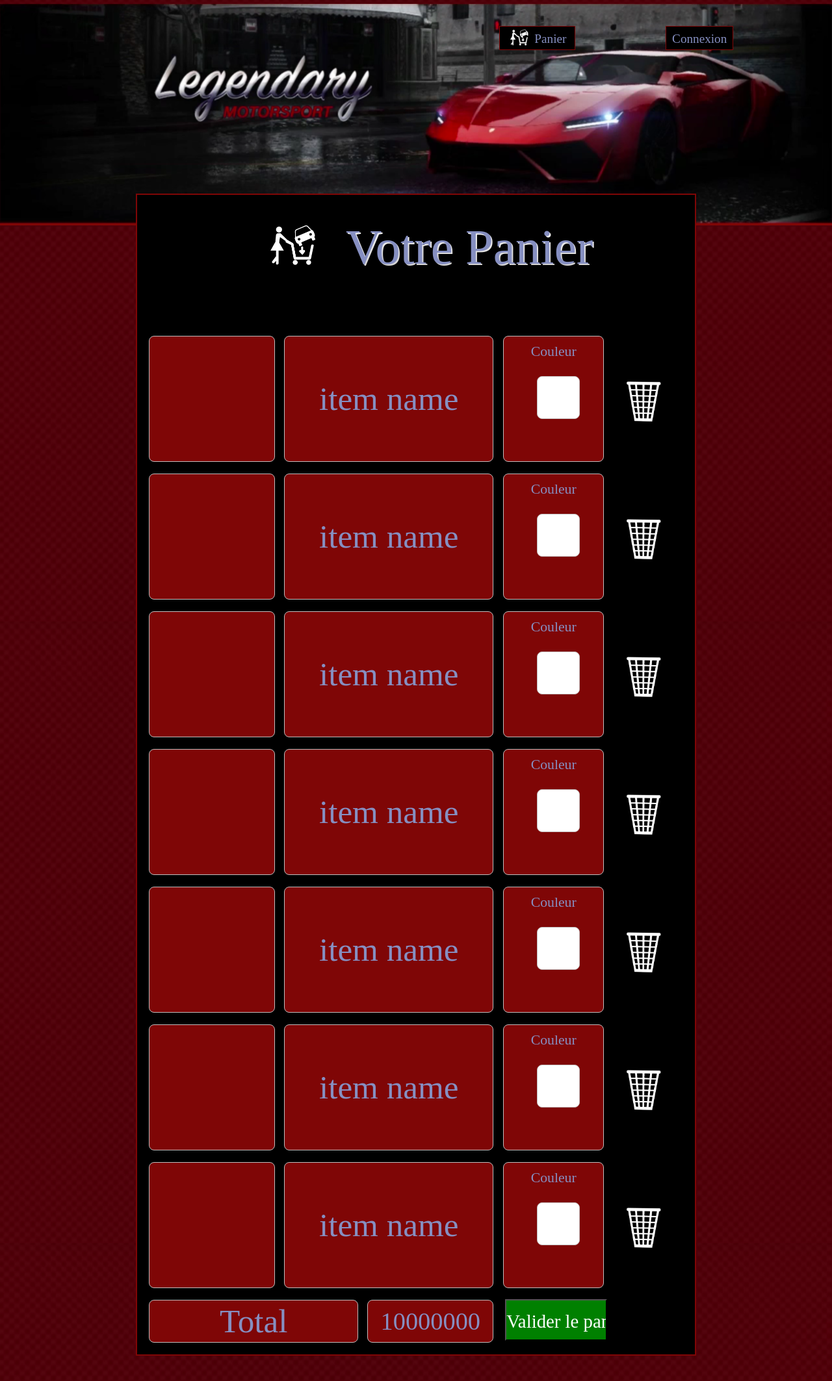
After one commit to michaelchevallier/phprush00, a PHP site: page /panier.php in a window 1280 px wide. The commit adds this page. Shown: the top 2126 px of the page at 65% size. Run offline with PHP 8.4, Linux system fonts and the light colour scheme.

Commit message:
panier done

```diff
--- /dev/null
+++ b/panier.php
@@ -0,0 +1,126 @@
+<?PHP
+?>
+
+<HTML>
+<HEAD>
+<script>
+<!--
+/*
+Auto Refresh Page with Time script
+By JavaScript Kit (javascriptkit.com)
+Over 200+ free scripts here!
+*/
+
+//enter refresh time in "minutes:seconds" Minutes should range from 0 to inifinity. Seconds should range from 0 to 59
+var limit="0:05"
+
+var doctitle = document.title
+var parselimit=limit.split(":")
+	parselimit=parselimit[0]*60+parselimit[1]*1
+
+function beginrefresh(){
+if (parselimit==1)
+	window.location.reload()
+	else{
+		parselimit-=1
+		curmin=Math.floor(parselimit/60)
+		cursec=parselimitvw60
+		if (curmin!=0)
+			curtime=curmin+" minutes and "+cursec+" seconds left until page refresh!"
+		else
+			curtime=cursec+" seconds left until page refresh!"
+			document.title = doctitle + ' (' + curtime +')'
+			setTimeout("beginrefresh()",1000)
+		}
+																								}
+
+if (window.addEventListener)
+	window.addEventListener("load", beginrefresh, false)
+else if (window.attachEvent)
+	window.attachEvent("load", beginrefresh)
+</script>
+
+	<meta charset="utf-8" />
+	<TITLE>Legendary Motorsports</TITLE>
+	<link rel="stylesheet" type="text/css" href="sources/index.css" />
+
+</HEAD>
+<BODY>
+	<DIV id="banner">
+		<img id="banner_img" SRC = "sources/images/banner-img.png" alt="Legendary Motorsport"/>
+		<ul id="panier_menu"><a href="panier.php">Panier<img id="panier_black_menu" src="sources/images/panier_black.jpg"></a></ul>
+		<ul id="body_menu">
+			<li id="connexion">Connexion
+				<ul id="scroll_menu">
+				<form action="create.php" method="post">
+					<table id="table_scroll_menu"><tr><td>Identifiant: </td><td><input type="text" name="login" id="login"/></td></tr>
+					<tr><td>Mot de passe: </td><td><input type="password" name="passwd" id="pass"/></td>
+					<td><input id="connexion" type="submit" name="submit" value="OK" /></td></tr>
+				</table>
+				</form>
+					<li id="new_account_link"><a href="#">Cr&eacute;er un nouveau compte</a>
+				</ul>
+			</li>
+		</ul>
+	</DIV>
+	<DIV id="core" style="background-color: black;">
+		<DIV id="panier"><img id="panier_black" src="sources/images/panier_black.jpg"> Votre Panier<br /><br /></DIV>
+		<table class="panier_row">
+			<tr>
+				<td class="panier_content"></td>
+				<td class="panier_item_name">item name</td>
+				<td class="panier_item_color_text">Couleur<span class="panier_item_color"></span></td>
+				<td><form action="destroy.php" method="GET"><img class="destroy" src="sources/images/trash.jpg"</td>
+			</tr>
+			<tr>
+				<td class="panier_content"></td>
+				<td class="panier_item_name">item name</td>
+				<td class="panier_item_color_text">Couleur<span class="panier_item_color"></span></td>
+				<td><form action="destroy.php" method="GET"><img class="destroy" src="sources/images/trash.jpg"</td>
+			</tr>
+			<tr>
+				<td class="panier_content"></td>
+				<td class="panier_item_name">item name</td>
+				<td class="panier_item_color_text">Couleur<span class="panier_item_color"></span></td>
+				<td><form action="destroy.php" method="GET"><img class="destroy" src="sources/images/trash.jpg"</td>
+			</tr>
+			<tr>
+				<td class="panier_content"></td>
+				<td class="panier_item_name">item name</td>
+				<td class="panier_item_color_text">Couleur<span class="panier_item_color"></span></td>
+				<td><form action="destroy.php" method="GET"><img class="destroy" src="sources/images/trash.jpg"</td>
+			</tr>
+			<tr>
+				<td class="panier_content"></td>
+				<td class="panier_item_name">item name</td>
+				<td class="panier_item_color_text">Couleur<span class="panier_item_color"></span></td>
+				<td><form action="destroy.php" method="GET"><img class="destroy" src="sources/images/trash.jpg"</td>
+			</tr>
+			<tr>
+				<td class="panier_content"></td>
+				<td class="panier_item_name">item name</td>
+				<td class="panier_item_color_text">Couleur<span class="panier_item_color"></span></td>
+				<td><form action="destroy.php" method="GET"><img class="destroy" src="sources/images/trash.jpg"</td>
+			</tr>
+			<tr>
+				<td class="panier_content"></td>
+				<td class="panier_item_name">item name</td>
+				<td class="panier_item_color_text">Couleur<span class="panier_item_color"></span></td>
+				<td><form action="destroy.php" method="GET"><img class="destroy" src="sources/images/trash.jpg"</td>
+			</tr>
+			<tr>
+				<td id="checkout_total">Total</td>
+				<td id="checkout_total_value">10000000</td>
+				<td>
+					<form action="checkout.php" method="GET">
+						<input id="valid_panier" type="submit" name="submit" value="Valider le panier" />
+					</form>
+				</td>
+			</tr>
+			</tr>
+		</table>
+
+
+	</DIV>
+</BODY>
+</HTML>
--- /dev/null
+++ b/sources/index.css
@@ -0,0 +1,356 @@
+body
+{
+	background:url("sources/images/background.png");
+	background-color: #7F0606
+}
+@font-face
+{
+	font-family: : SignPainter;
+	src:url(sources/MyHelvetica.ttf);
+}
+*{margin: 0; padding:0;}
+#table_scroll_menu
+{
+	font-size:1.2vw;
+}
+#login
+{
+	width:80%;
+}
+#pass
+{
+	width:80%;
+}
+#banner_img
+{
+	z-index:12;
+	margin-top: 0.5vmin;
+	width: 100%;
+	border-bottom: 3px solid #7F0606;
+}
+*{margin: 0; padding:0;}
+#body_menu
+{
+	font-family: SignPainter;
+	padding-bottom: 0.4vw;
+	padding-top: 0.6vw;
+	color: #868FC1;
+	font-size:1.5vw;
+	z-index:3;
+	position: absolute;
+	margin-left: 80%;
+	margin-top: -24%;
+	width :8%;
+	background-color: black;
+	border: 1px solid #7F0606;
+	text-align:center;
+}
+#body_menu:hover
+{
+	width:20%;
+	margin-left: 72.5%;
+}
+#body_menu:hover #scroll_menu
+{
+	display:block;
+	text-align:left;
+}
+#body_menu:hover #core
+{
+	margin-top: 1%;
+}
+#connexion
+{
+	z-index:1;
+	display:inline-block;
+}
+#scroll_menu
+{
+	padding-top: 0.4vw;
+	display: none;
+}
+table
+{
+	color:#868FC1;
+}
+*{margin: 0;padding:0;}
+#panier_menu a:link, #panier_menu a:visited
+{
+	font-family: SignPainter;
+	padding-bottom: 0.4vw;
+	padding-top: 0.6vw;
+	padding-right: 1vw;
+	color: #868FC1;
+	font-size:1.5vw;
+	text-decoration:none;
+	position:absolute;
+	z-index:2;
+	margin-left: 60%;
+	margin-top: -24%;
+	width :8vw;
+	background-color: black;
+	border: 1px solid #7F0606;
+	text-align:right;
+}
+#new_account_link
+{
+	padding-top: 0.4vw;
+	color:#928F8F;
+	padding-left: 25%;
+	display: inline-block;
+	font-size: 1.2vw;
+}
+#new_account_link a:link, #new_account_link a:visited
+{
+	color:#868FC1;
+}
+#core
+{
+	top: 23.3vw;
+	left: 16.35%;
+	background-color: #2E0000;
+	z-index:11;
+	position:absolute;
+	width : 67%;
+	border: 2px solid #7F0606;
+	min-height: 50%;
+}
+#form
+{
+	display:inline-block;
+}
+#sort_by_type
+{
+	display: inline-block;
+	border:1px solid #7F0606;
+	font-family:arial;
+	color:white;
+	font-size: 1vw;
+	background-color: black;
+	text-align: center;
+	height: 2.5vw;
+	width: 10vw;
+	margin-top:  1vw;
+	margin-left: 1.6vw;
+}
+#sort_by_type_submit
+{
+	border-radius:3px;
+	border:1px solid #7F0606;
+	width:5vw;
+	height:2.5vw;
+	font-size: 1vw;
+	background-color: black;
+	font-family: arial;
+	color:white;
+}
+#sort_by
+{
+	position:absolute;
+	border:1px solid #7F0606;
+	font-family:arial;
+	color:white;
+	font-size: 1vw;
+	background-color: black;
+	text-align: center;
+	height: 2.5vw;
+	width: 11vw;
+	margin-top: -2.5vw;
+	margin-left: 46vw;
+	margin-bottom: 1.25vw;
+}
+#sort_by_submit
+{
+	position:absolute;
+	border-radius:3px;
+	border:1px solid #7F0606;
+	width:5vw;
+	height:2.5vw;
+	font-size: 1vw;
+	align-items: top;
+	background-color: black;
+	font-family: arial;
+	color:white;
+	margin-top: -2.5vw;
+	margin-left: 57.3vw;
+}
+
+.content
+{
+	display:inline-block;
+	background-color: #7F0606;
+	margin-left: 1.25vw;
+	margin-top: 1.25vw;
+	border: 1px solid #868FC1;
+	position:relative;
+	width: 20vw;
+	height: 20vw;
+	z-index:1;
+	margin-bottom: 1.25vw;
+}
+.panier_content
+{
+	display:block;
+	background-color: #7F0606;
+	margin-left: 1.25vw;
+	border: 1px solid #C2BDBD;
+	position:relative;
+	width: 15vw;
+	height: 15vw;
+	z-index:2;
+	margin-bottom: 1.25vw;
+	border-radius: 8px;
+}
+#panier
+{
+	margin-top: 3vw;
+	margin-left: 12vw;
+	font-size : 6vw;
+	background: -webkit-linear-gradient(white, #928F8F);
+	-webkit-background-clip: text;
+	-webkit-text-fill-color: transparent;
+	text-shadow: -2px -2px #868FC1;
+	font-family: SignPainter;
+}
+#panier_black
+{
+	margin-left: 4vw;
+	height: 5vw;
+	width: auto;
+	z-index: 1;
+	margin-right: 2vw;
+}
+#panier_black_menu
+{
+	z-index: 1;
+	position:absolute;
+	margin-top: -0.35vw;
+	margin-left: -6.75vw;
+	height: 2vw;
+	width: auto;
+}
+.panier_item_name
+{
+	background-color: #7F0606;
+	margin-left: 17.5vw;
+	margin-top: -16.40vw;
+	border: 1px solid #C2BDBD;
+	border-radius: 8px;
+	position:absolute;
+	width: 25vw;
+	height: 15vw;
+	z-index:2;
+	margin-bottom: 1.25vw;
+	text-align: center;
+	line-height: 15vw;
+	font-family: SignPainter;
+	font-size:4vw;
+	color:#868FC1;
+	z-index:3;
+}
+.panier_item_color_text
+{
+	z-index:2;
+	line-height: 3vw;
+	background-color: #7F0606;
+	padding-top: 0.3vw;
+	border: 1px solid #C2BDBD;
+	margin-top: -16.4vw;
+	margin-left: 43.8vw;
+	height: 14.75vw;
+	width: 12vw;
+	position:absolute;
+	margin-right: 17.5vw;
+	text-align: center;
+	color:#868FC1;
+	font-family: SignPainter;
+	font-size: 1.7vw;
+	border-radius: 8px;
+}
+.panier_item_color
+{
+	z-index:1;
+	position:absolute;
+	margin-top: 4.5vw;
+	margin-left: -4.75vw;
+	border: 1px solid #C2BDBD;
+	background-color: white;
+	width:5vw;
+	height:5vw;
+	border-radius: 8px;
+}
+.destroy
+{
+	position:absolute;
+	background: :url(sources/images/panier_red.png);
+	width:6vw;
+	height: auto;
+	margin-left: 15vw;
+	margin-top: -3vw;
+	background: white;
+}
+.price
+{
+	z-index: 1;
+	background-color: black;
+	position: absolute;
+	width:100%;
+	text-align: center;
+	line-height: 3vw;
+	height:2.6vw;
+	margin-top: 17.4vw;
+	color:white;
+	font-family: SignPainter;
+	font-size:2.5vw;
+}
+#checkout_total
+{
+	background-color: #7F0606;
+	margin-left: 1.25vw;
+	border: 1px solid #C2BDBD;
+	border-radius: 8px;
+	position:absolute;
+	width: 25vw;
+	height: 5vw;
+	z-index:2;
+	margin-bottom: 1.25vw;
+	text-align: center;
+	line-height: 5vw;
+	font-family: SignPainter;
+	font-size:4vw;
+	color:#868FC1;
+	z-index:3;
+}
+#checkout_total_value
+{
+	display: block;
+	position:relative;
+	margin-left: 27.5vw;
+	background-color: #7F0606;
+	border: 1px solid #C2BDBD;
+	font-family: SignPainter;
+	font-size:3vw;
+	line-height: 5vw;
+	text-align: center;
+	color:#868FC1;
+	width: 15vw;
+	height: 5vw;
+	z-index:1;
+	margin-bottom: 1.25vw;
+	border-radius: 8px;
+}
+#valid_panier
+{
+	position: absolute;
+	font-family: SignPainter;
+	font-size:2.25vw;
+	color:white;
+	line-height: 5vw;
+	text-align: center;
+	background-color: green;
+	width: 12.25vw;
+	margin-left: 1.25vw;
+	margin-top: -3.25vw;
+	height:5vw;
+	border-radius: -31vw;
+}
```
Also changed, not shown: index.php (+47 -5 lines), legendary.css (deleted, +0 -117 lines), create.php (added), sources/SignPainter-HouseScript.ttf (added), sources/images/checkout.png (added), sources/images/panier_black.jpg (added), sources/images/panier_red.png (added), sources/images/trash.jpg (added), sources/panier.css (added), 4 other files.
